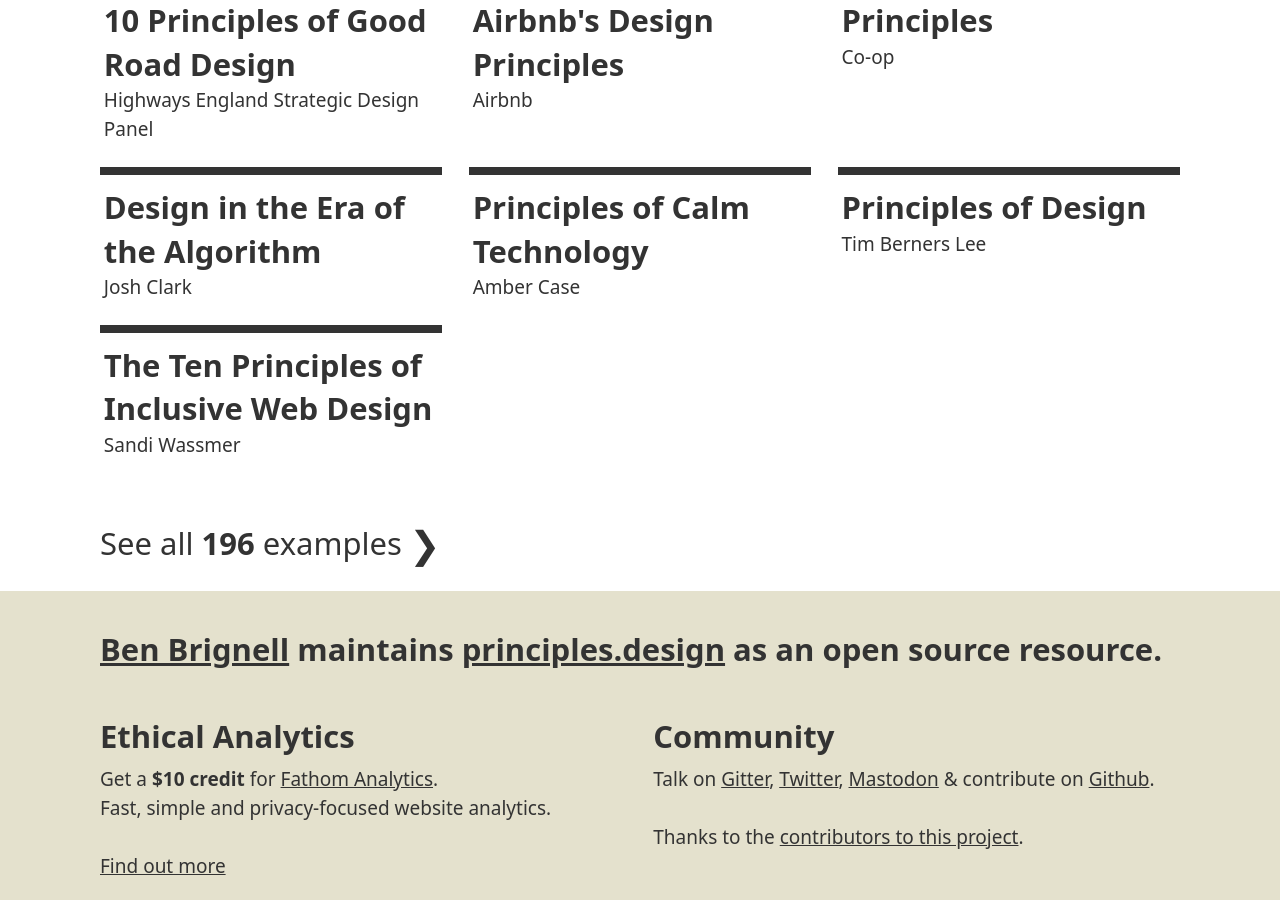
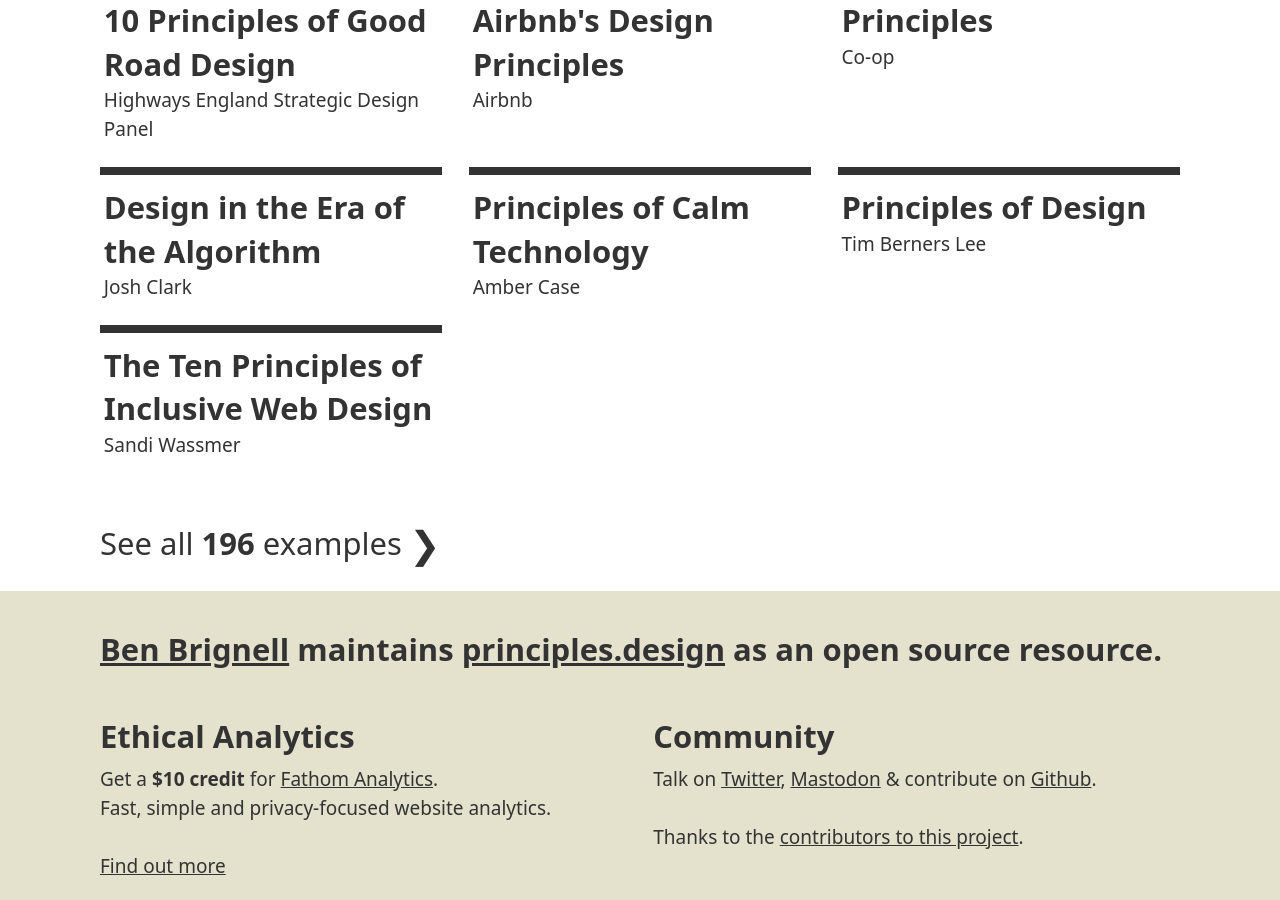
Before and after one commit to benbrignell/principles.design, a Jekyll site: the page built from index.html, in a window 1280 px wide and 900 px high, scrolled down 2194 px. Built offline with Jekyll 4.4.1, drawn with Linux system fonts in a browser that asks for light colours; comment, search, counter and statistics services are not loaded.

Commit message:
removed gitter

```diff
--- a/_includes/footer.html
+++ b/_includes/footer.html
@@ -9,7 +9,7 @@
       </div>
       <div class="two-up">
         <p class="h3 bold">Community</p>
-          <p>Talk on <a href="{{site.gitter-url}}">Gitter</a>, <a href="https://twitter.com/dsgnprinciples">Twitter</a>, <a href="https://brignell.co/@designprinciples">Mastodon</a> & contribute on <a href="{{site.contribute-url}}">Github</a>.</p>
+          <p>Talk on <a href="https://twitter.com/dsgnprinciples">Twitter</a>, <a href="https://brignell.co/@designprinciples">Mastodon</a> & contribute on <a href="{{site.contribute-url}}">Github</a>.</p>
 
         <p style="clear:both;">Thanks to the <a href="https://github.com/benbrignell/design-principles/graphs/contributors">contributors to this project</a>.</p>
       </div>
```
